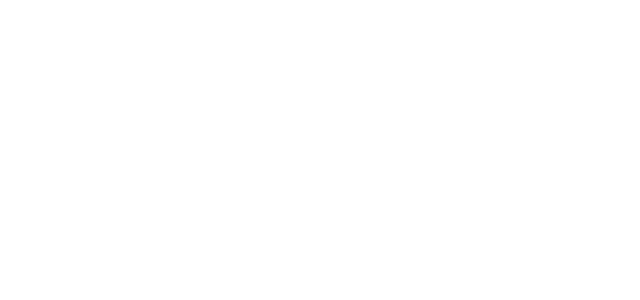
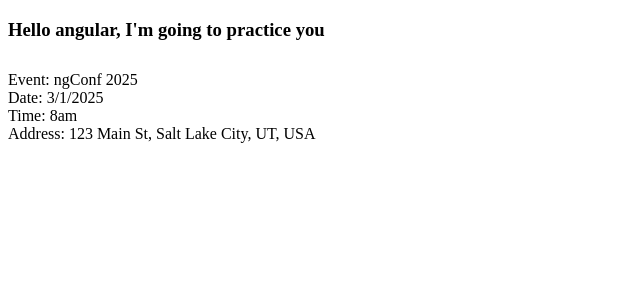
Before and after one commit to Rifat2022/Angular-fundamental-practice, an Angular app: page / in a window 1280 px wide. Shown: the top 300 px of the page, without its empty margins (0-640 px from the left). Built offline with nearby package versions, Linux system fonts and the light colour scheme.

Commit message:
communication with child component exercise is done

```diff
--- a/src/app/app.module.ts
+++ b/src/app/app.module.ts
@@ -2,13 +2,17 @@ import { NgModule } from '@angular/core';
 import { BrowserModule } from '@angular/platform-browser';
 
 import { EventAppComponent } from './event-app.component';
+import { EventAddressComponent } from './events/event-address.component';
+import { EventDetailsComponent } from './events/event-details.component';
 
 @NgModule({
   imports: [
     BrowserModule
   ],
   declarations: [
-    EventAppComponent
+    EventAppComponent,
+    EventDetailsComponent,
+    EventAddressComponent
   ],
   providers: [
 
--- a/src/app/event-app.component.html
+++ b/src/app/event-app.component.html
@@ -0,0 +1 @@
+<event-details> </event-details>
--- /dev/null
+++ b/src/app/events/event-address.component.ts
@@ -0,0 +1,11 @@
+import {Component, Input} from '@angular/core'
+@Component({
+    selector: 'event-address',
+    template: `
+    <span> {{address.address}}, {{address.city}}, {{address.country}}</span>
+
+    `
+})
+export class EventAddressComponent{
+    @Input() address: any
+}
--- /dev/null
+++ b/src/app/events/event-details.component.html
@@ -0,0 +1,15 @@
+<h3>Hello angular, I'm going to practice you</h3>
+<div>
+    <div style="margin-top:30px">
+        Event: {{Event.name}}
+      </div>
+      <div>
+        Date: {{Event.date}}
+      </div>
+      <div>
+        Time: {{Event.time}}
+      </div>
+      <div>
+        Address: <event-address  [address]="Event.location"></event-address>
+      </div>
+</div>
--- /dev/null
+++ b/src/app/events/event-details.component.ts
@@ -0,0 +1,21 @@
+import { Component } from "@angular/core";
+
+@Component({
+    selector: 'event-details',
+    templateUrl: './event-details.component.html',
+    styles: [`
+
+    `],
+})
+export class EventDetailsComponent{
+     Event = {
+        name:'ngConf 2025',
+        date: '3/1/2025',
+        time: '8am',
+        location: {
+            address: '123 Main St',
+            city: 'Salt Lake City, UT',
+            country: 'USA'
+        }
+    }
+}
```
